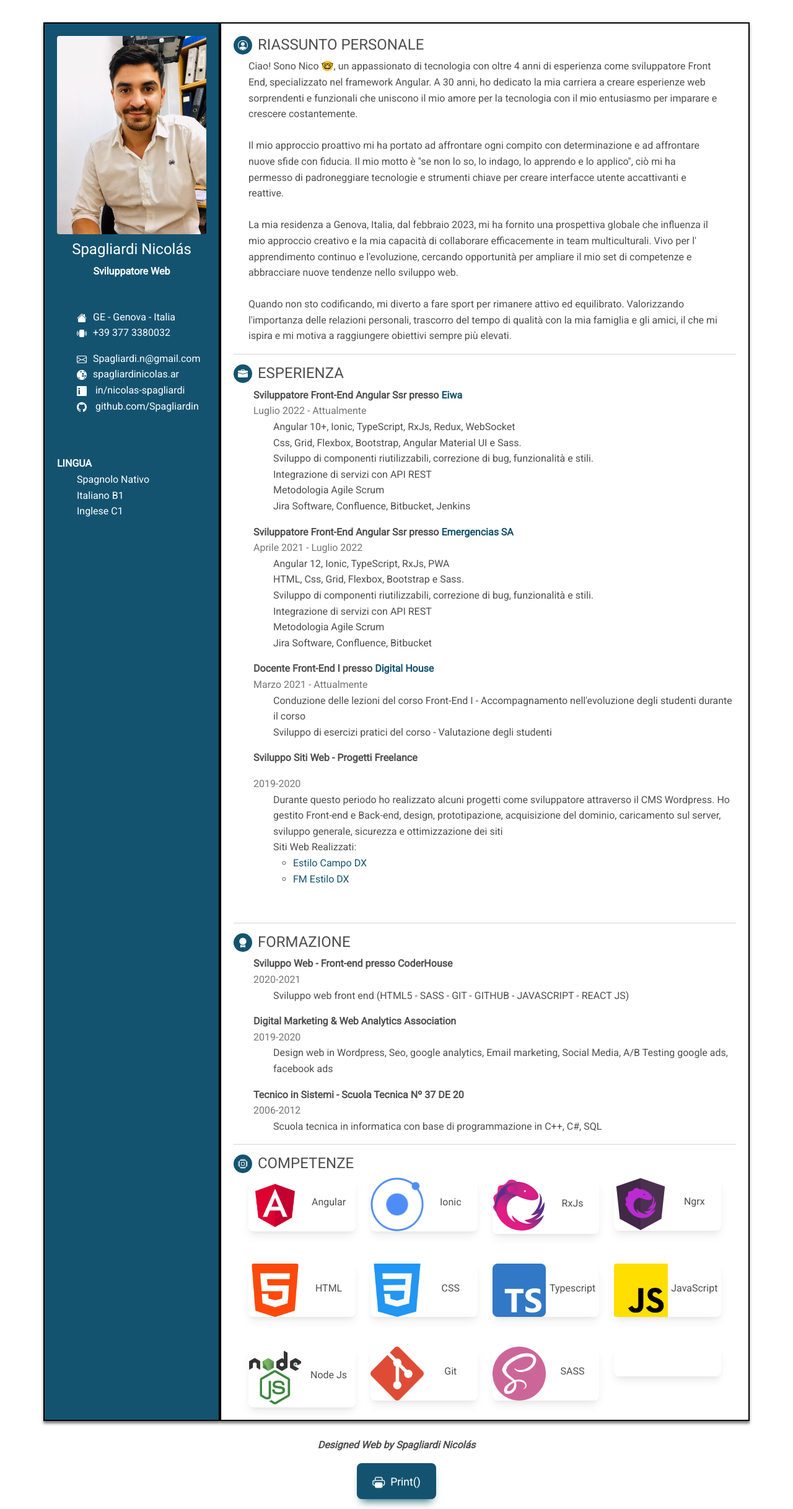
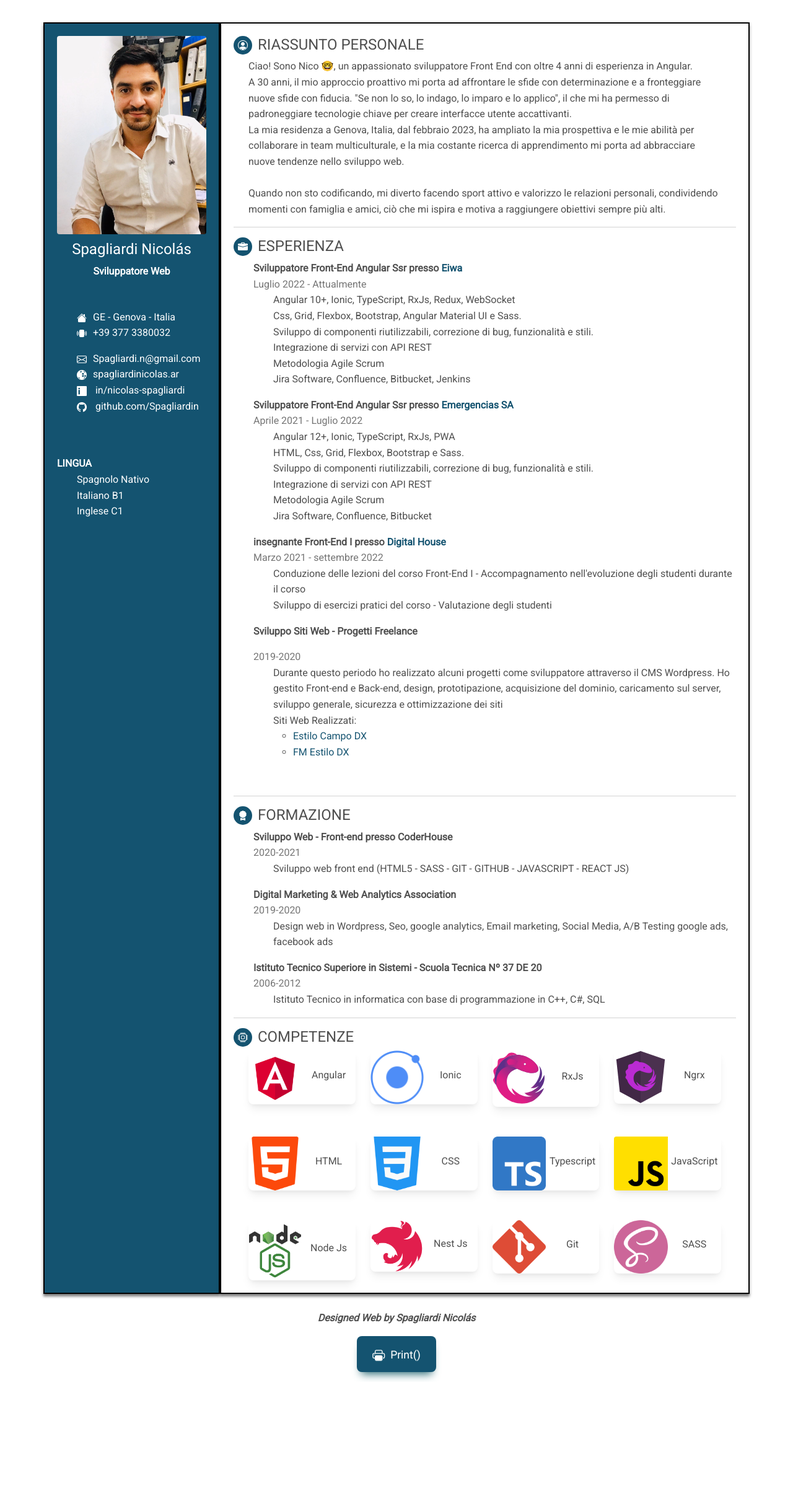
Before and after one commit to Spagliardin/Proyecto-cv, a website: page pages/it.html in a window 1280 px wide. Shown: the whole page at 62% size. After the commit the page ends 2230 px from the top, so only its background shows below. Drawn offline with nearby package versions, Linux system fonts and the light colour scheme; grey boxes are pictures that could not be loaded; files whose address does not match are found by name.

Commit message:
fix number phone and text resume

```diff
--- a/pages/it.html
+++ b/pages/it.html
@@ -19,7 +19,7 @@
   <!-- Global CSS -->
   <link rel="stylesheet" href="../css/style.css">
   <meta name="author" content="Spagliardi Nicolas">
-  <meta name="description" content="Spagliardi Nicolas - CV - Resumen Personal">
+  <meta name="description" content="Spagliardi Nicolas - CV">
   <title>CV Spagliardi Nicolás</title>
 </head>
 
@@ -38,7 +38,7 @@
         <ul>
           <li><i class="bi bi-house-fill icons"></i>GE - Genova - Italia</li>
           <li><i class="bi bi-phone-vibrate icons"></i><a target="_blank"
-              href="https://api.whatsapp.com/send?phone=+5491130970451">+39 377 3380032</a></li>
+              href="https://api.whatsapp.com/send?phone=+393773380032">+39 377 3380032</a></li>
         </ul>
         <ul>
           <li><i class="bi bi-envelope icons"></i><a target="_blank"
@@ -67,26 +67,17 @@
             <i class="bi bi-person-circle align-top icon"></i>
           </div>
           <h4 class="upp d-inline-block">Riassunto Personale</h4>
-          <p class="ps-4 pe-4"> Ciao! Sono Nico 🤓, un appassionato di tecnologia con oltre 4 anni di esperienza come
-            sviluppatore Front End,
-            specializzato nel framework Angular. A 30 anni, ho dedicato la mia carriera a creare esperienze web
-            sorprendenti e funzionali
-            che uniscono il mio amore per la tecnologia con il mio entusiasmo per imparare e crescere costantemente.
-            <br> <br>
-            Il mio approccio proattivo mi ha portato ad affrontare ogni compito con determinazione e ad affrontare nuove
-            sfide con
-            fiducia. Il mio motto è "se non lo so, lo indago, lo apprendo e lo applico", ciò mi ha permesso di
-            padroneggiare
-            tecnologie e strumenti chiave per creare interfacce utente accattivanti e reattive. <br> <br>
-            La mia residenza a Genova, Italia, dal febbraio 2023, mi ha fornito una prospettiva globale che influenza
-            il mio approccio creativo e la mia capacità di collaborare efficacemente in team multiculturali. Vivo per l'
-            apprendimento continuo e l'evoluzione, cercando opportunità per ampliare il mio set di competenze e
-            abbracciare nuove tendenze nello sviluppo web. <br> <br>
-            Quando non sto codificando, mi diverto a fare sport per rimanere attivo ed equilibrato.
-            Valorizzando l'importanza delle relazioni personali, trascorro del tempo di qualità con la mia famiglia e
-            gli amici, il
-            che mi ispira e mi motiva a raggiungere obiettivi sempre più elevati.
-          </p>
+          <p class="ps-4 pe-4">
+            Ciao! Sono Nico 🤓, un appassionato sviluppatore Front End con oltre 4 anni di esperienza in Angular. <br>
+            A 30 anni, il mio approccio proattivo mi porta ad affrontare le sfide con determinazione e a fronteggiare nuove sfide con
+            fiducia. "Se non lo so, lo indago, lo imparo e lo applico", il che mi ha permesso di padroneggiare
+            tecnologie chiave per creare interfacce utente accattivanti. <br> La mia residenza a Genova, Italia, dal
+            febbraio 2023, ha ampliato la mia prospettiva e le mie abilità per collaborare in team multiculturale, e la mia
+            costante ricerca di apprendimento mi porta ad abbracciare nuove tendenze nello sviluppo web. <br><br>
+            Quando non sto codificando, mi diverto facendo sport attivo e valorizzo le relazioni personali, condividendo
+            momenti con famiglia e amici, ciò che mi ispira e motiva a raggiungere obiettivi sempre più alti.
+        </p>
+
         </section>
 
         <hr>
@@ -112,7 +103,7 @@
                   SA</a></strong></li>
             <li class="text-muted">Aprile 2021 - Luglio 2022</li>
             <ul>
-              <li>Angular 12, Ionic, TypeScript, RxJs, PWA</li>
+              <li>Angular 12+, Ionic, TypeScript, RxJs, PWA</li>
               <li>HTML, Css, Grid, Flexbox, Bootstrap e Sass.</li>
               <li>Sviluppo di componenti riutilizzabili, correzione di bug, funzionalità e stili.</li>
               <li>Integrazione di servizi con API REST</li>
@@ -121,9 +112,9 @@
             </ul>
           </ul>
           <ul class="separation-200">
-            <li><strong>Docente Front-End I presso <a href="https://www.digitalhouse.com/ar">Digital House</a></strong>
+            <li><strong>insegnante Front-End I presso <a href="https://www.digitalhouse.com/ar">Digital House</a></strong>
             </li>
-            <li class="text-muted">Marzo 2021 - Attualmente</li>
+            <li class="text-muted">Marzo 2021 - settembre 2022</li>
             <ul>
               <li>Conduzione delle lezioni del corso Front-End I - Accompagnamento nell'evoluzione degli studenti
                 durante il corso</li>
@@ -174,10 +165,10 @@
             </ul>
           </ul>
           <ul>
-            <li><strong>Tecnico in Sistemi - Scuola Tecnica Nº 37 DE 20</strong></li>
+            <li><strong>Istituto Tecnico Superiore in Sistemi - Scuola Tecnica Nº 37 DE 20</strong></li>
             <li class="text-muted">2006-2012</li>
             <ul>
-              <li>Scuola tecnica in informatica con base di programmazione in C++, C#, SQL</li>
+              <li>Istituto Tecnico in informatica con base di programmazione in C++, C#, SQL</li>
             </ul>
           </ul>
         </section>
@@ -326,6 +317,20 @@
                 <div class="card border-0">
                   <div class="row g-0 justify-content-center">
                     <div class="col-6">
+                      <img src="./icons/nestJS.png" class="img-fluid rounded-start" alt="Nest Js">
+                    </div>
+                    <div class="col-12 col-md-6 col-flex">
+                      <div class="card-body flex-none">
+                        <h6 class="card-title">Nest Js</h6>
+                      </div>
+                    </div>
+                  </div>
+                </div>
+              </div>
+              <div class="col-6 col-sm-4 col-md-3">
+                <div class="card border-0">
+                  <div class="row g-0 justify-content-center">
+                    <div class="col-6">
                       <img src="../icons/git.png" class="img-fluid rounded-start" alt="CSS">
                     </div>
                     <div class="col-12 col-md-6 col-flex">
@@ -345,20 +350,6 @@
                     <div class="col-12 col-md-6 col-flex">
                       <div class="card-body flex-none">
                         <h6>SASS</h6>
-                      </div>
-                    </div>
-                  </div>
-                </div>
-              </div>
-              <div class="col-6 col-sm-4 col-md-3">
-                <div class="card border-0">
-                  <div class="row g-0 justify-content-center">
-                    <div class="col-6">
-
-                    </div>
-                    <div class="col-12 col-md-6 col-flex">
-                      <div class="card-body flex-none">
-
                       </div>
                     </div>
                   </div>
```
Also changed, not shown: index.html (+25 -31 lines), pages/en.html (+26 -34 lines), icons/argentina.png (deleted), icons/nestJS.png (added), icons/united-states.png (deleted).
